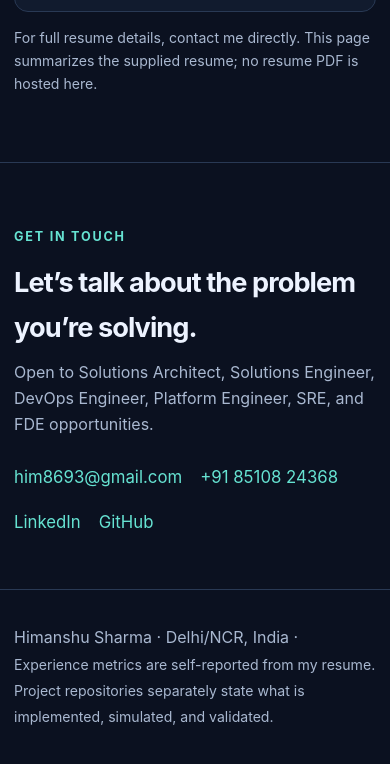
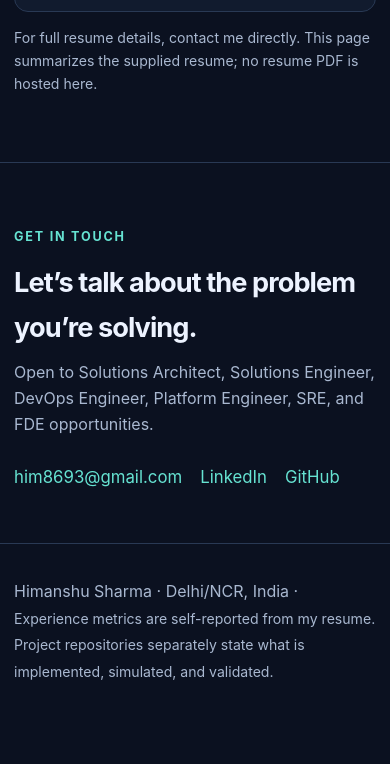
Before and after one commit to himanshu8693/himanshu8693.github.io, a plain HTML site: page index.html in a window 390 px wide. Shown: the part 8849-9613 px from the top of the page. After the commit the page ends 9581 px from the top, so only its background shows below. Drawn offline with Linux system fonts and the light colour scheme.

Commit message:
Remove phone number from public portfolio

```diff
--- a/index.html
+++ b/index.html
@@ -45,7 +45,7 @@
 <div class="skills"><div class="skillbox"><h3>Cloud & architecture</h3><p>AWS · Microsoft Azure · Google Cloud · Multi-cloud networking · VPC · EC2 · RDS · F5 load balancing · Enterprise migrations</p></div><div class="skillbox"><h3>Platform & infrastructure</h3><p>Kubernetes · OpenShift · Docker · Terraform · Consul · Vault · Boundary · Infrastructure as Code · Linux</p></div><div class="skillbox"><h3>Delivery & automation</h3><p>Jenkins · GitHub Actions · GitLab CI · AWS CodePipeline · GitOps · Argo CD · Shell · Python · Go</p></div><div class="skillbox"><h3>Reliability & observability</h3><p>Prometheus · Grafana · ELK · Monitoring · Performance analysis · Incident and escalation leadership · Runbooks · Troubleshooting</p></div><div class="skillbox"><h3>Security & integration</h3><p>Zero-trust patterns · SAML/SSO · OAuth · API integration · IAM · Secrets management · Kubernetes security</p></div><div class="skillbox"><h3>Customer & technical leadership</h3><p>Enterprise discovery · Technical deep dives · Architecture guidance · Cross-functional product feedback · Mentoring · Technical writing</p></div></div>
 </div></section>
 <section id="credentials"><div class="wrap"><p class="label">Credentials</p><h2>Education & certifications</h2><div class="two"><div class="credential"><h3>Bachelor of Technology</h3><p>Computer Science & Engineering</p><p>Guru Gobind Singh Indraprastha University · 2010–2014</p></div><div class="credential"><h3>Certifications listed on resume</h3><p>Certified Kubernetes Administrator (CKA) · Certified Kubernetes Security Specialist (CKS)</p><p>HashiCorp Vault Operations Professional · Consul Associate · Terraform Associate</p><p>AWS Certified DevOps Engineer – Professional · AWS Certified Solutions Architect – Associate · AWS Certified SysOps Administrator – Associate</p></div></div><p class="small">For full resume details, contact me directly. This page summarizes the supplied resume; no resume PDF is hosted here.</p></div></section>
-<section id="contact"><div class="wrap"><p class="label">Get in touch</p><h2>Let’s talk about the problem you’re solving.</h2><p class="section-intro">Open to Solutions Architect, Solutions Engineer, DevOps Engineer, Platform Engineer, SRE, and FDE opportunities.</p><div class="contact"><a href="mailto:him8693@gmail.com">him8693@gmail.com</a><a href="tel:+918510824368">+91 85108 24368</a><a href="https://www.linkedin.com/in/himanshu-sharma-00344879/">LinkedIn</a><a href="https://github.com/himanshu8693">GitHub</a></div></div></section>
+<section id="contact"><div class="wrap"><p class="label">Get in touch</p><h2>Let’s talk about the problem you’re solving.</h2><p class="section-intro">Open to Solutions Architect, Solutions Engineer, DevOps Engineer, Platform Engineer, SRE, and FDE opportunities.</p><div class="contact"><a href="mailto:him8693@gmail.com">him8693@gmail.com</a><a href="https://www.linkedin.com/in/himanshu-sharma-00344879/">LinkedIn</a><a href="https://github.com/himanshu8693">GitHub</a></div></div></section>
 </main>
 <footer><div class="wrap">Himanshu Sharma · Delhi/NCR, India · <span class="small">Experience metrics are self-reported from my resume. Project repositories separately state what is implemented, simulated, and validated.</span></div></footer>
 </body></html>
```
